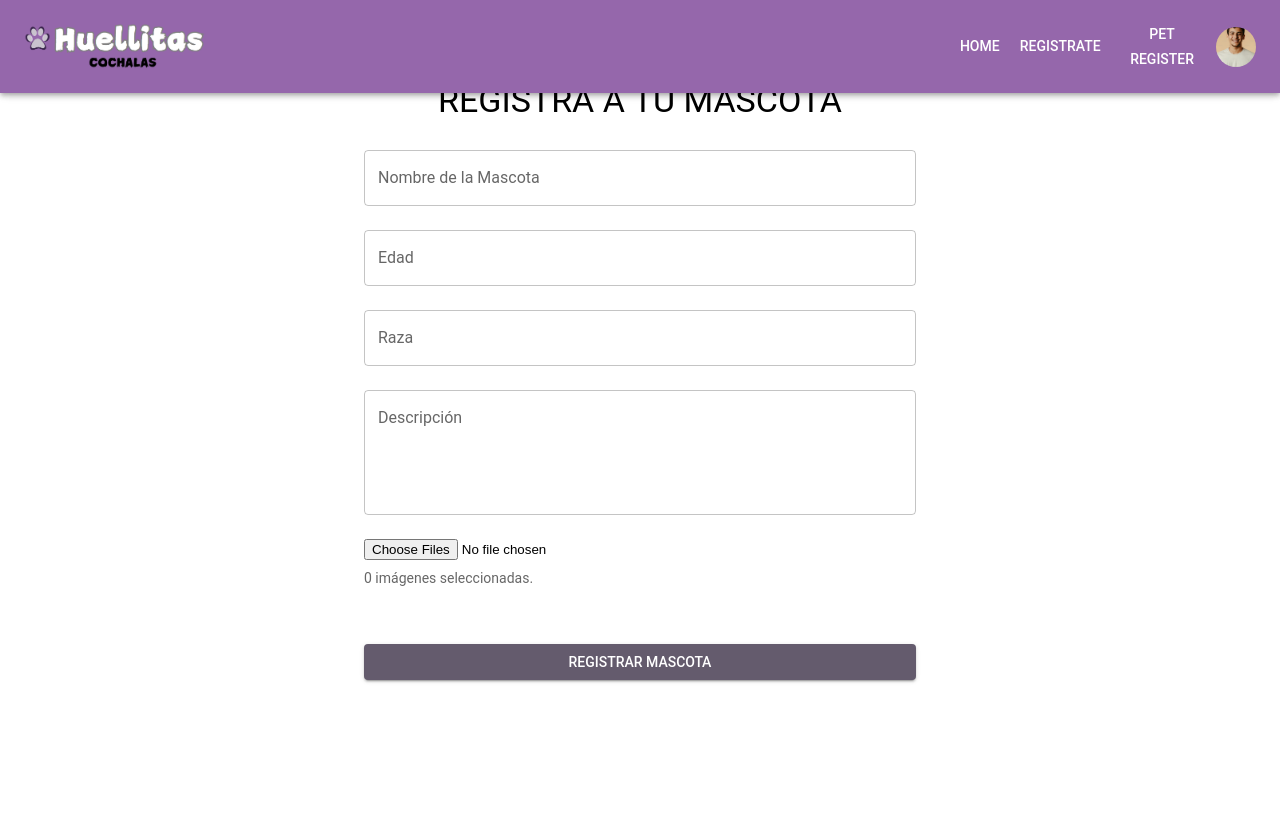
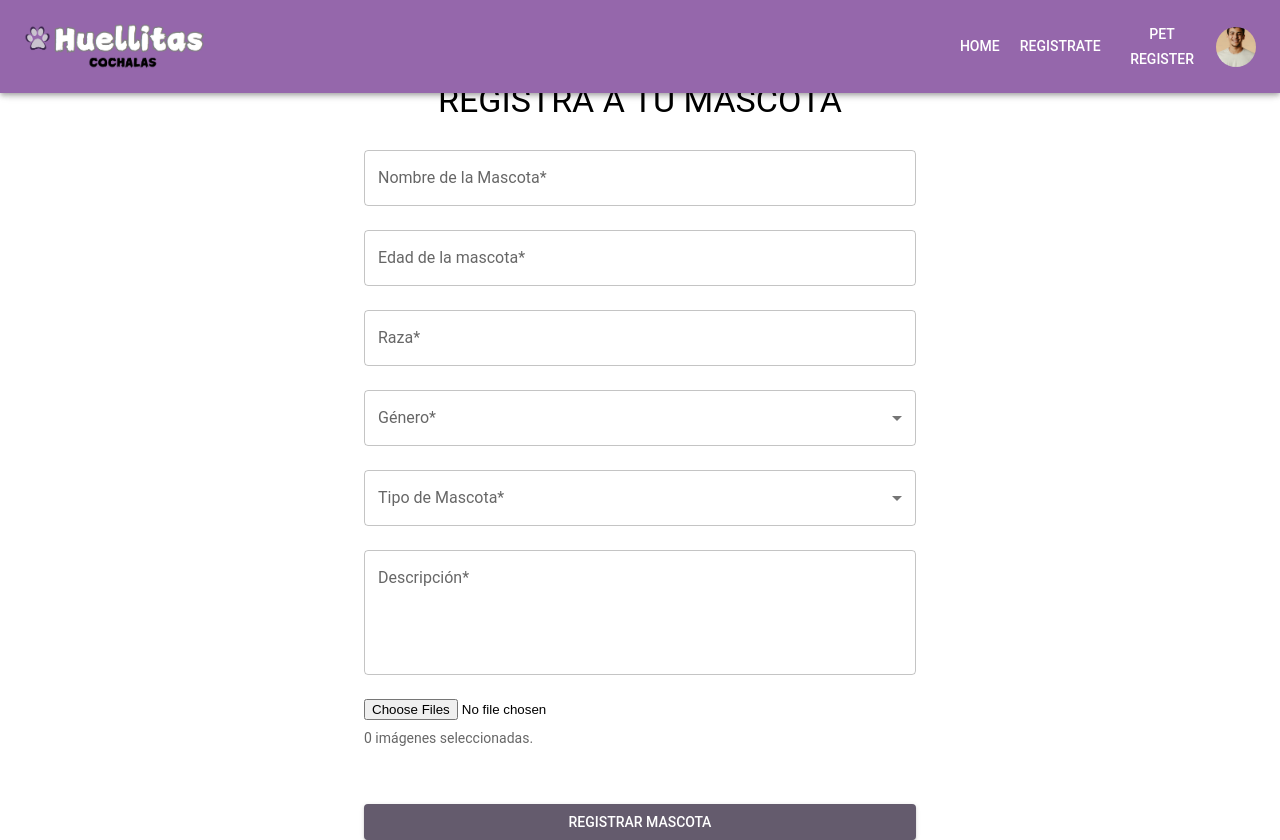
Before and after one commit to Jh0nZ/huellitasCochalas, a React (Create React App) app in the folder frontend/: page /pet-register in a window 1280 px wide. Before the commit the page ends 800 px from the top, so only its background shows below. Built offline with nearby package versions, Linux system fonts and the light colour scheme.

Commit message:
validaciones de Registro de mascotas

```diff
--- a/frontend/src/pages/PetRegister.jsx
+++ b/frontend/src/pages/PetRegister.jsx
@@ -10,11 +10,25 @@ import {
   List,
   ListItem,
   ListItemAvatar,
+  Select,
   ListItemText,
+  MenuItem,
   Avatar,
+  FormControl,
+  InputLabel,
 } from "@mui/material";
 import DeleteIcon from "@mui/icons-material/Delete";
-import { useRegisterPetMutation } from "../features/api/apiSlice"; // Usa la mutación
+import { useRegisterPetMutation } from "../features/api/apiSlice";
+
+const genders = [
+  { value: "MACHO", label: "Macho" },
+  { value: "HEMBRA", label: "Hembra" },
+];
+
+const tipMas = [
+  { value: "PERRO", label: "Perro" },
+  { value: "GATO", label: "Gato" },
+];
 
 const PetRegister = () => {
   const [formData, setFormData] = useState({
@@ -28,13 +42,26 @@ const PetRegister = () => {
     status: "P",
     location: "calle aaa1",
     description: "",
+    gender: "",
+    tipoMascota: "", // Cambié a tipoMascota
   });
+
   const [images, setImages] = useState([]);
+  const [errors, setErrors] = useState({});
   const [registerPet, { isLoading, error }] = useRegisterPetMutation();
 
   const handleInputChange = (e) => {
     const { name, value } = e.target;
     setFormData({ ...formData, [name]: value });
+
+    // Limpiar errores si el campo es válido
+    if (errors[name]) {
+      setErrors((prevErrors) => {
+        const newErrors = { ...prevErrors };
+        delete newErrors[name];
+        return newErrors;
+      });
+    }
   };
 
   const handleImageChange = (e) => {
@@ -50,10 +77,51 @@ const PetRegister = () => {
     setImages((prevImages) => prevImages.filter((_, i) => i !== index));
   };
 
+  const validateForm = () => {
+    let formIsValid = true;
+    const newErrors = {};
+
+    if (!formData.name) {
+      formIsValid = false;
+      newErrors.name = "El nombre de la mascota es obligatorio";
+    }
+
+    if (!formData.age || isNaN(formData.age)) {
+      formIsValid = false;
+      newErrors.age = "La edad de la mascota es obligatoria y debe ser un número";
+    }
+
+    if (!formData.breed) {
+      formIsValid = false;
+      newErrors.breed = "La raza de la mascota es obligatoria";
+    }
+
+    if (!formData.description) {
+      formIsValid = false;
+      newErrors.description = "La descripción es obligatoria";
+    } else if (formData.description.length < 30 || formData.description.length > 50) {
+      formIsValid = false;
+      newErrors.description = "La descripción debe tener entre 30 y 50 caracteres";
+    }
+
+    if (!formData.gender) {
+      formIsValid = false;
+      newErrors.gender = "El género es obligatorio";
+    }
+
+    if (!formData.tipoMascota) {
+      formIsValid = false;
+      newErrors.tipoMascota = "La mascota es obligatoria";
+    }
+
+    setErrors(newErrors);
+    return formIsValid;
+  };
+
   const handleSubmit = async () => {
+    if (!validateForm()) return;
+
     const formDataToSend = new FormData();
-
-    // Agregar datos de la mascota a formData
     for (const key in formData) {
       if (key === "sterilized") {
         formDataToSend.append(key, formData[key] ? "1" : "0");
@@ -62,17 +130,13 @@ const PetRegister = () => {
       }
     }
 
-    // Agregar las imágenes a formData
     images.forEach((image, index) => {
-        formDataToSend.append(`images[${index}]`, image); // Usa un índice para crear un array
+      formDataToSend.append(`images[${index}]`, image);
     });
 
-    console.log("Datos a enviar:", Array.from(formDataToSend.entries())); // Imprimir para depuración
-
     try {
-        await registerPet(formDataToSend).unwrap(); // Enviar la mascota para registro
+      await registerPet(formDataToSend).unwrap();
       alert("Mascota registrada con éxito");
-        // Limpiar el formulario y las imágenes
       setFormData({
         name: "",
         age: "",
@@ -84,15 +148,16 @@ const PetRegister = () => {
         status: "P",
         location: "calle aaa1",
         description: "",
+        gender: "",
+        tipoMascota: "", // Reinicia el campo tipoMascota
       });
-        setImages([]); // Limpiar las imágenes
+      setImages([]);
+      setErrors({});
     } catch (err) {
       console.error("Error registrando la mascota:", err);
-        // Imprimir detalles adicionales sobre el error
-        console.error('Detalles del error:', err.data);
+      console.error("Detalles del error:", err.data);
     }
   };
-
 
   return (
     <Container maxWidth="sm">
@@ -107,31 +172,77 @@ const PetRegister = () => {
         ) : (
           <Box component="form" noValidate autoComplete="off">
             <TextField
-              label="Nombre de la Mascota"
+              label="Nombre de la Mascota*"
               name="name"
               value={formData.name}
               onChange={handleInputChange}
               fullWidth
               margin="normal"
+              error={Boolean(errors.name)}
+              helperText={errors.name}
             />
             <TextField
-              label="Edad"
+              label="Edad de la mascota*"
               name="age"
               value={formData.age}
               onChange={handleInputChange}
               fullWidth
               margin="normal"
+              error={Boolean(errors.age)}
+              helperText={errors.age}
             />
             <TextField
-              label="Raza"
+              label="Raza*"
               name="breed"
               value={formData.breed}
               onChange={handleInputChange}
               fullWidth
               margin="normal"
+              error={Boolean(errors.breed)}
+              helperText={errors.breed}
             />
+            <FormControl fullWidth margin="normal" error={Boolean(errors.gender)}>
+              <InputLabel>Género*</InputLabel>
+              <Select
+                label="Género*"
+                name="gender"
+                value={formData.gender}
+                onChange={handleInputChange}
+              >
+                {genders.map((option) => (
+                  <MenuItem key={option.value} value={option.value}>
+                    {option.label}
+                  </MenuItem>
+                ))}
+              </Select>
+              {errors.gender && (
+                <Typography variant="body2" color="error">
+                  {errors.gender}
+                </Typography>
+              )}
+            </FormControl>
+            <FormControl fullWidth margin="normal" error={Boolean(errors.tipoMascota)}>
+              <InputLabel>Tipo de Mascota*</InputLabel>
+              <Select
+                label="Tipo de Mascota*"
+                name="tipoMascota" // Cambié a tipoMascota
+                value={formData.tipoMascota}
+                onChange={handleInputChange}
+              >
+                {tipMas.map((option) => (
+                  <MenuItem key={option.value} value={option.value}>
+                    {option.label}
+                  </MenuItem>
+                ))}
+              </Select>
+              {errors.tipoMascota && (
+                <Typography variant="body2" color="error">
+                  {errors.tipoMascota}
+                </Typography>
+              )}
+            </FormControl>
             <TextField
-              label="Descripción"
+              label="Descripción*"
               name="description"
               value={formData.description}
               onChange={handleInputChange}
@@ -139,8 +250,9 @@ const PetRegister = () => {
               margin="normal"
               multiline
               rows={4}
+              error={Boolean(errors.description)}
+              helperText={errors.description}
             />
-
             <input
               type="file"
               accept="image/*"
@@ -151,41 +263,34 @@ const PetRegister = () => {
             <Typography variant="body2" color="textSecondary" sx={{ mt: 1 }}>
               {images.length} imágenes seleccionadas.
             </Typography>
-
             <List sx={{ mt: 2 }}>
               {images.map((image, index) => (
-                <ListItem key={index}>
-                  <ListItemAvatar>
-                    <Avatar
-                      src={URL.createObjectURL(image)}
-                      alt={`Preview ${index + 1}`}
-                    />
-                  </ListItemAvatar>
-                  <ListItemText primary={`Imagen ${index + 1}`} />
-                  <IconButton
-                    edge="end"
-                    aria-label="delete"
-                    onClick={() => handleImageRemove(index)}
-                  >
+                <ListItem key={index} secondaryAction={
+                  <IconButton edge="end" onClick={() => handleImageRemove(index)}>
                     <DeleteIcon />
                   </IconButton>
+                }>
+                  <ListItemAvatar>
+                    <Avatar src={URL.createObjectURL(image)} />
+                  </ListItemAvatar>
+                  <ListItemText primary={image.name} />
                 </ListItem>
               ))}
             </List>
-
             <Button
               variant="contained"
-              color="primary"
+              onClick={handleSubmit}
               fullWidth
               sx={{ mt: 3 }}
-              onClick={handleSubmit}
             >
               Registrar Mascota
             </Button>
+            {error && (
+              <Typography variant="body2" color="error" sx={{ mt: 2 }}>
+                Error al registrar la mascota: {error.data.message}
+              </Typography>
+            )}
           </Box>
-        )}
-        {error && (
-          <Typography color="error">Error registrando la mascota</Typography>
         )}
       </Box>
     </Container>
```
Lines whose indentation alone changed are shown as unchanged.
